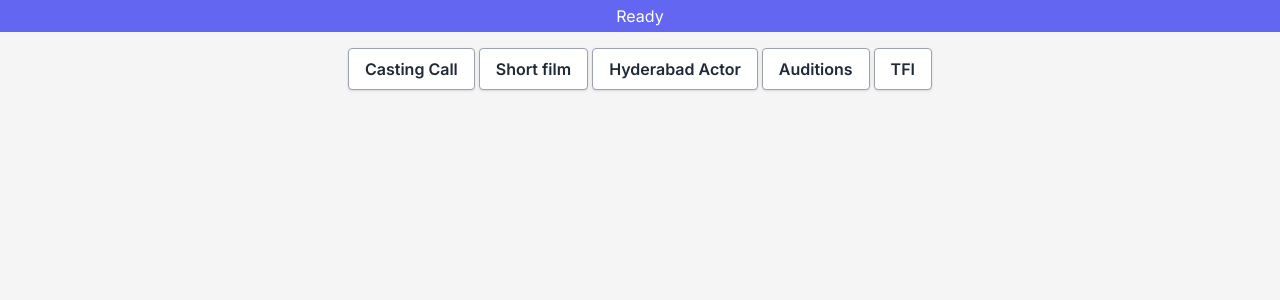
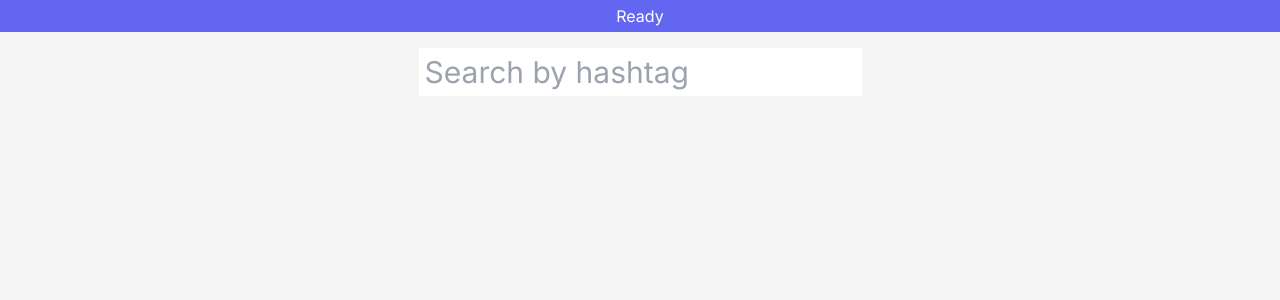
Before and after one commit to nramlabs/Recent-Hashtag-Media, a Next.js app: page / in a window 1280 px wide. Both pictures are taken after typing "Sample", "Sample123" into the empty fields and a click on the button "Submit". Shown: the top 300 px of the page. Built offline with nearby package versions, Linux system fonts and the light colour scheme.

Commit message:
get hashtag id

```diff
--- a/src/app/page.js
+++ b/src/app/page.js
@@ -2,27 +2,64 @@
 
 import Image from "next/image";
 import moment from "moment";
-import React from "react";
+import React, { useState } from "react";
 
 export default function Home() {
-  const [user, setuser] = React.useState("");
-  const [token, settoken] = React.useState("");
+  const [user, setuser] = useState("");
 
-  const [url, seturl] = React.useState("");
+  const [token, settoken] = useState("");
 
-  const [data, setdata] = React.useState({ data: [] });
+  const [url, seturl] = useState("");
 
-  const [show, setshow] = React.useState(false);
+  const [data, setdata] = useState({ data: [] });
 
-  const [showAlbum, setshowAlbum] = React.useState(false);
+  const [show, setshow] = useState(false);
 
-  // const [ht, setht] = React.useState(0);
+  const [showAlbum, setshowAlbum] = useState(false);
 
-  console.log(url);
+  const [ht, setht] = useState("");
+
+  const [tags, setTags] = useState(localStorage.getItem("tags"));
+
+  const [error, setError] = useState("");
+
+  async function getHashtagID(ht) {
+    setdata({ data: [] });
+    setshow(true);
+    setError("");
+    const tagurl = `https://graph.facebook.com/v17.0/ig_hashtag_search?access_token=${token}&user_id=${user}&q=${ht}`;
+    const options = {
+      method: "GET",
+    };
+
+    const res = await fetch(tagurl);
+
+    const data = await res.json();
+
+    if (res.status === 200) {
+      const hashtagId = data.data[0].id;
+
+      var lstags = localStorage.getItem("tags");
+
+      lstags = lstags ? JSON.parse(lstags) : {};
+
+      lstags[ht] = hashtagId;
+
+      localStorage.setItem("tags", JSON.stringify(lstags));
+
+      setTags(JSON.stringify(lstags));
+
+      getImages(url, hashtagId);
+    } else if (res.status === 400) {
+      setError(data.error?.error_user_title);
+      setshow(false);
+    }
+  }
 
   async function getImages(url, ht) {
     setdata({ data: [] });
     setshow(true);
+    setError("");
     url = `https://graph.facebook.com/v17.0/${ht}/recent_media?access_token=${token}&user_id=${user}&limit=50&fields=caption%2Cchildren%2Cmedia_type%2Cmedia_url%2Cpermalink%2Ctimestamp`;
     const options = {
       method: "GET",
@@ -31,14 +68,10 @@ export default function Home() {
     try {
       const response = await fetch(url, options);
       const result = await response.json();
-      console.log(result);
-      console.log(typeof result);
-      // const j = await result.json();
       setdata(result);
       seturl(result.paging.next);
       setshow(false);
     } catch (error) {
-      console.error(error);
       setshow(false);
     }
   }
@@ -55,39 +88,63 @@ export default function Home() {
     try {
       const response = await fetch(url, options);
       const result = await response.json();
-      console.log(result);
-      console.log(typeof result);
-      // const j = await result.json();
       setdata(result);
       seturl(result.paging.next);
       window.scrollTo(0, 0);
       setshow(false);
     } catch (error) {
-      console.error(error);
       setshow(false);
     }
   }
 
-  const handleSubmit = async (event) => {
-    // Stop the form from submitting and refreshing the page.
+  const handleSearch = async (event) => {
     event.preventDefault();
 
-    // Send the data to the server in JSON format.
-    setuser(event.target.first.value);
-    settoken(event.target.last.value);
+    const term = event.target.searchterm.value;
+    if (term.length > 0) {
+      setht(event.target.searchterm.value);
+
+      getHashtagID(event.target.searchterm.value);
+    }
+  };
+
+  const handleSubmit = async (event) => {
+    event.preventDefault();
+    setuser(event.target.userid.value);
+    settoken(event.target.lltoken.value);
   };
 
   return (
     <main className="flex flex-col items-center justify-between px-24 py-12">
-      {show ? (
-        <p class="fixed top-0 left-0 right-0 bg-amber-500 text-white p-1 text-center">
+      {token ? (
+        show ? (
+          <p className="fixed top-0 left-0 right-0 bg-amber-500 text-white p-1 text-center">
             Loading...
           </p>
         ) : (
-        <p class="fixed top-0 left-0 right-0 bg-indigo-500 text-white p-1 text-center">
+          <p className="fixed top-0 left-0 right-0 bg-indigo-500 text-white p-1 text-center">
             Ready
           </p>
+        )
+      ) : (
+        <></>
       )}
+      {user && token ? (
+        <div>
+          <form onSubmit={handleSearch}>
+            <label>
+              <input
+                className="w-full text-3xl	p-1.5		"
+                type="text"
+                id="searchterm"
+                name="searchterm"
+                placeholder="Search by hashtag"
+                value={ht}
+                onChange={(e) => setht(e.target.value)}
+              />
+            </label>
+          </form>
+          <p>{error}</p>
           {data.data.length ? (
             <button
               className="bg-white hover:bg-gray-100 text-gray-800 font-semibold py-2 px-4 my-2 border border-gray-400 rounded shadow"
@@ -98,40 +155,23 @@ export default function Home() {
           ) : (
             <></>
           )}
-      {user && token ? (
-        <div>
-          <div className="flex gap-1 mb-4">
+          {tags ? (
+            <div className="flex gap-1 mt-4 mb-4">
+              {Object.entries(JSON.parse(tags)).map((tag, index) => {
+                return (
                   <button
+                    key={index}
                     className="bg-white hover:bg-gray-100 text-gray-800 font-semibold py-2 px-4 border border-gray-400 rounded shadow"
-              onClick={() => getImages(url, "17843786962029833")}
+                    onClick={() => getImages(url, tag[1])}
                   >
-              Casting Call
+                    {tag[0]}
                   </button>
-            <button
-              className="bg-white hover:bg-gray-100 text-gray-800 font-semibold py-2 px-4 border border-gray-400 rounded shadow"
-              onClick={() => getImages(url, "17843857102059948")}
-            >
-              Short film
-            </button>
-            <button
-              className="bg-white hover:bg-gray-100 text-gray-800 font-semibold py-2 px-4 border border-gray-400 rounded shadow"
-              onClick={() => getImages(url, "17872177741036850")}
-            >
-              Hyderabad Actor
-            </button>
-            <button
-              className="bg-white hover:bg-gray-100 text-gray-800 font-semibold py-2 px-4 border border-gray-400 rounded shadow"
-              onClick={() => getImages(url, "17843742145053546")}
-            >
-              Auditions
-            </button>
-            <button
-              className="bg-white hover:bg-gray-100 text-gray-800 font-semibold py-2 px-4 border border-gray-400 rounded shadow"
-              onClick={() => getImages(url, "17841562930103658")}
-            >
-              TFI
-            </button>
+                );
+              })}
             </div>
+          ) : (
+            <></>
+          )}
           <div className="grid grid-cols-1 md:grid-cols-2 lg:grid-cols-3 gap-2">
             {data.data.map((i, index) => {
               if (i.media_type === "IMAGE")
@@ -152,6 +192,7 @@ export default function Home() {
                           height: "auto",
                         }}
                         unoptimized
+                        alt="photo"
                       />
                     </a>
                     {i.caption?.toLowerCase().includes("telugu") ||
@@ -189,6 +230,7 @@ export default function Home() {
                             height: "auto",
                           }}
                           unoptimized
+                          alt="photo"
                         />
                       )}
                     </a>
@@ -232,6 +274,7 @@ export default function Home() {
                             height: "auto",
                           }}
                           unoptimized
+                          alt="photo"
                         />
                       )}
                     </a>
@@ -270,11 +313,11 @@ export default function Home() {
         </div>
       ) : (
         <form className="flex flex-col gap-2" onSubmit={handleSubmit}>
-          <label htmlFor="first">User ID</label>
-          <input type="text" id="first" name="first" required />
+          <label htmlFor="userid">User ID</label>
+          <input type="text" id="userid" name="userid" required />
 
-          <label htmlFor="last">Token</label>
-          <input type="password" id="last" name="last" required />
+          <label htmlFor="lltoken">Token</label>
+          <input type="password" id="lltoken" name="lltoken" required />
 
           <button
             className="bg-white hover:bg-gray-100 text-gray-800 font-semibold py-2 px-4 border border-gray-400 rounded shadow"
```
Also changed, not shown: public/find.svg (added), 1 other file (tests, documents, lock files or other folders). Lines whose indentation alone changed are shown as unchanged.
